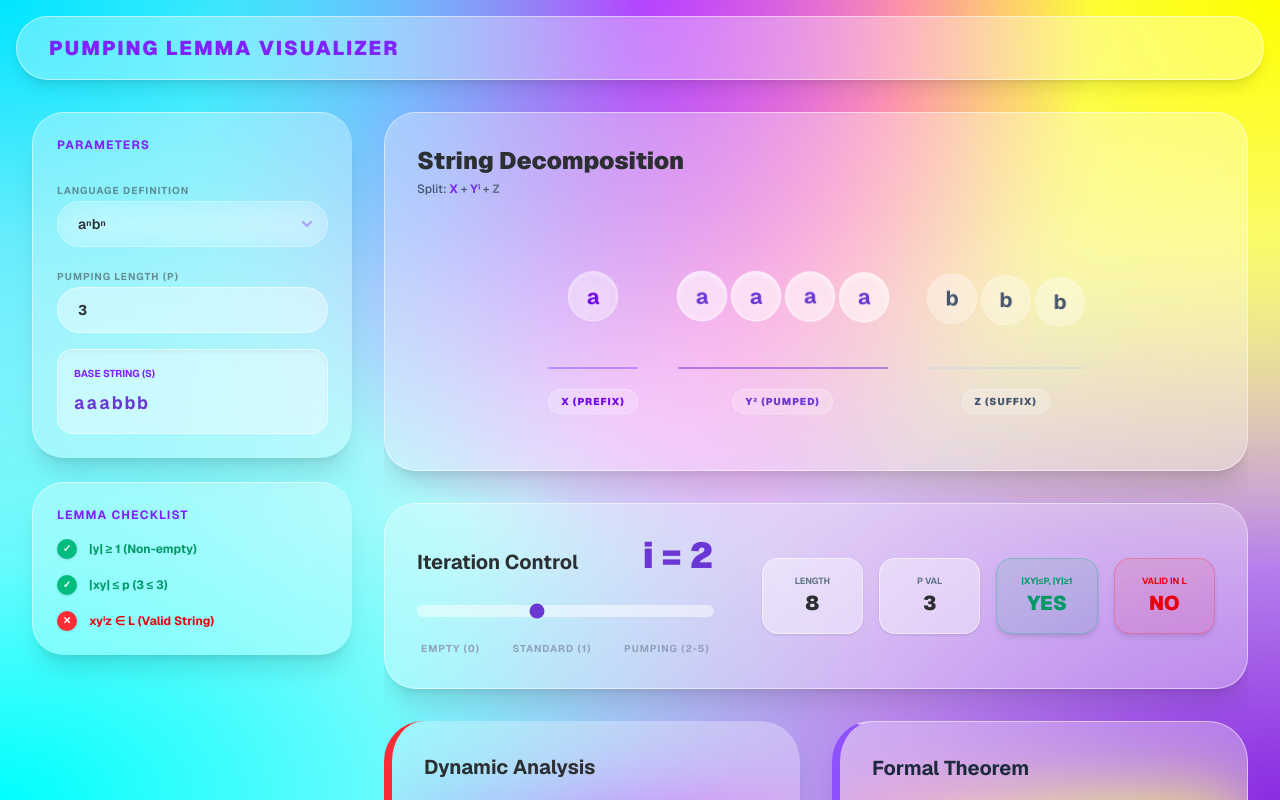
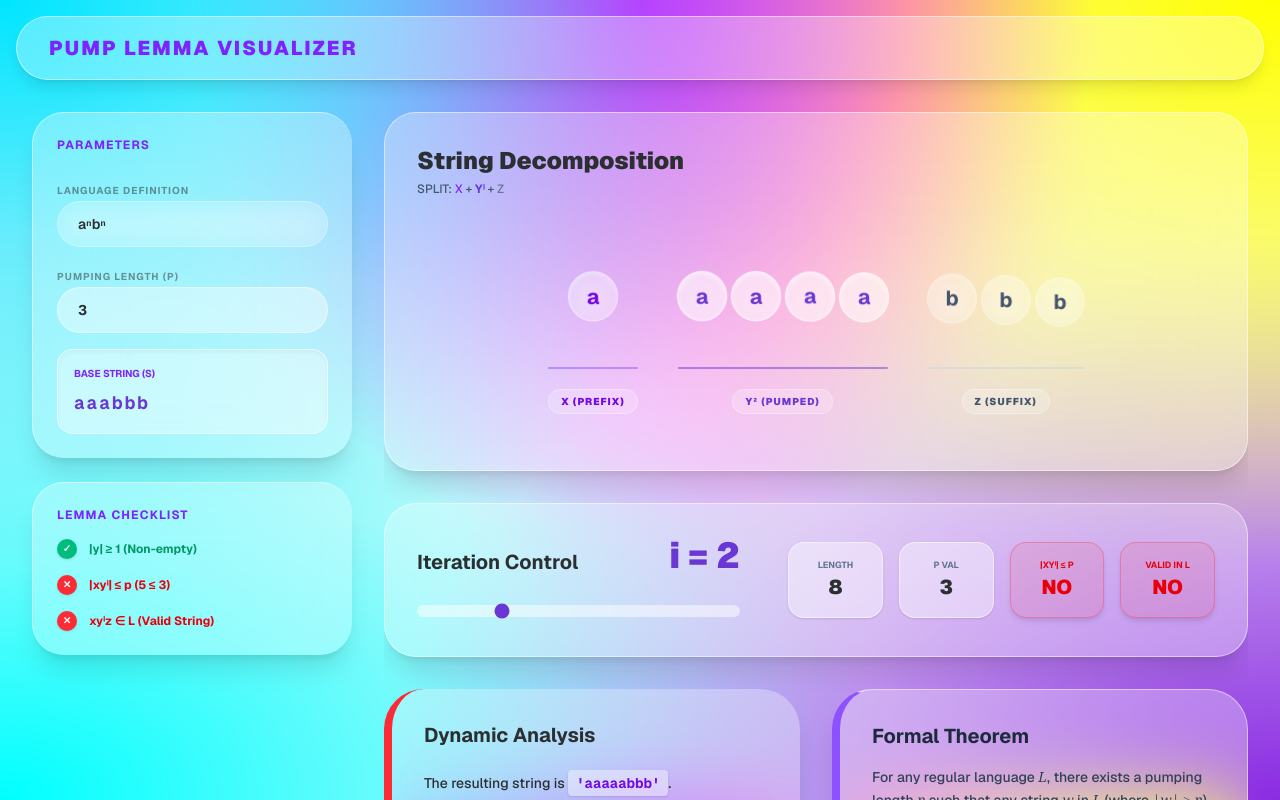
Before and after one commit to Yashmeet-3000/pumping-lemma-visualizer-TAFL, a Next.js app: page / in a window 1280 px wide. Shown: the top 800 px of the page. Built offline with nearby package versions, Linux system fonts and the light colour scheme.

Commit message:
Ui enhancements 1

```diff
--- a/src/app/page.js
+++ b/src/app/page.js
@@ -83,11 +83,14 @@ export default function Home() {
 
   const lang = LANGS[langKey];
   const { x, y, z, baseStr } = parts;
-  const pumped = lang.pump(x, y, z, i);
+  const pumpedY = y.repeat(i);
+  const pumped = x + pumpedY + z;
   const isValid = lang.check(pumped);
-  const xyValid = x.length + y.length <= p && y.length >= 1;
 
-  // --- Glass Bubble Node Component with Staggered Bounce ---
+  // Dynamic Calculation
+  const currentXYLength = x.length + pumpedY.length;
+  const xyValid = currentXYLength <= p && y.length >= 1;
+
   const NodeGroup = ({ chars, label, theme, delayStart = 0 }) => {
     const themes = {
       violet: { border: "border-white/40", text: "text-violet-700", bg: "bg-white/20 shadow-[inset_0_2px_4px_rgba(255,255,255,0.4)]", line: "bg-violet-500/50" },
@@ -143,12 +146,11 @@ export default function Home() {
       `}</style>
 
       <nav className="fixed top-0 left-0 right-0 z-50 flex justify-between items-center px-8 h-16 bg-white/30 backdrop-blur-xl rounded-full mt-4 mx-4 border border-white/50 shadow-lg">
-        <span className="text-xl font-black text-violet-600 tracking-widest uppercase">PUMPING LEMMA VISUALIZER</span>
+        <span className="text-xl font-black text-violet-600 tracking-widest uppercase">PUMP LEMMA VISUALIZER</span>
       </nav>
 
       <main className="pt-28 px-4 md:px-8 pb-8 flex flex-col md:flex-row gap-8 min-h-screen max-w-[1600px] mx-auto">
         <aside className="w-full md:w-80 flex flex-col gap-6 shrink-0">
-          {/* PARAMETERS PANEL */}
           <div className="bg-white/30 backdrop-blur-2xl rounded-[2rem] border-l border-t border-white/50 shadow-xl p-6 flex flex-col gap-6">
             <h2 className="uppercase text-xs tracking-widest text-violet-600 font-bold">Parameters</h2>
             <div className="space-y-4">
@@ -162,9 +164,6 @@ export default function Home() {
                   >
                     {Object.entries(LANGS).map(([key, val]) => <option key={key} value={key} className="bg-white text-slate-800">{val.label}</option>)}
                   </select>
-                  <div className="absolute right-4 top-1/2 -translate-y-1/2 pointer-events-none opacity-40 text-violet-600">
-                    <svg width="10" height="6" viewBox="0 0 10 6" fill="none"><path d="M1 1L5 5L9 1" stroke="currentColor" strokeWidth="2" strokeLinecap="round" strokeLinejoin="round"/></svg>
-                  </div>
                 </div>
               </div>
               <div className="space-y-2">
@@ -178,7 +177,6 @@ export default function Home() {
             </div>
           </div>
 
-          {/* CHECKLIST PANEL */}
           <div className="bg-white/30 backdrop-blur-2xl rounded-[2rem] border-l border-t border-white/50 shadow-xl p-6">
              <h2 className="uppercase text-xs tracking-widest text-violet-600 font-bold mb-4">Lemma Checklist</h2>
              <ul className="space-y-4">
@@ -186,12 +184,15 @@ export default function Home() {
                     <span className="w-5 h-5 flex items-center justify-center bg-emerald-500 text-white rounded-full text-[10px] shadow-sm">✓</span>
                     |y| ≥ 1 (Non-empty)
                 </li>
-                <li className={`flex items-center gap-3 text-xs font-bold transition-colors duration-300 ${xyValid ? 'text-emerald-600' : 'text-red-600'}`}>
-                    <span className={`w-5 h-5 flex items-center justify-center rounded-full text-[10px] text-white shadow-sm transition-colors ${xyValid ? 'bg-emerald-500' : 'bg-red-500'}`}>
-                        {xyValid ? '✓' : '✕'}
-                    </span>
-                    |xy| ≤ p ({x.length + y.length} ≤ {p})
+                {/* Rule 2 with Spin Effect */}
+                <li className={`flex items-center gap-3 text-xs font-bold transition-all duration-500 ${xyValid ? 'text-emerald-600' : 'text-red-600'}`}>
+                    <div className="relative w-5 h-5 transition-all duration-500" style={{ transform: xyValid ? 'rotateY(0deg)' : 'rotateY(180deg)', transformStyle: 'preserve-3d' }}>
+                        <span className="absolute inset-0 flex items-center justify-center bg-emerald-500 text-white rounded-full text-[10px] shadow-sm" style={{ backfaceVisibility: 'hidden' }}>✓</span>
+                        <span className="absolute inset-0 flex items-center justify-center bg-red-500 text-white rounded-full text-[10px] shadow-sm" style={{ backfaceVisibility: 'hidden', transform: 'rotateY(180deg)' }}>✕</span>
+                    </div>
+                    |xyⁱ| ≤ p ({currentXYLength} ≤ {p})
                 </li>
+                {/* Rule 3 with Spin Effect */}
                 <li className={`flex items-center gap-3 text-xs font-bold transition-all duration-500 ${isValid ? 'text-emerald-600' : 'text-red-600'}`}>
                     <div className="relative w-5 h-5 transition-all duration-500" style={{ transform: isValid ? 'rotateY(0deg)' : 'rotateY(180deg)', transformStyle: 'preserve-3d' }}>
                         <span className="absolute inset-0 flex items-center justify-center bg-emerald-500 text-white rounded-full text-[10px] shadow-sm" style={{ backfaceVisibility: 'hidden' }}>✓</span>
@@ -204,21 +205,19 @@ export default function Home() {
         </aside>
 
         <section className="flex-1 flex flex-col gap-8 overflow-hidden">
-          {/* VISUALIZER STAGE */}
           <div className="bg-white/30 backdrop-blur-2xl border border-white/50 rounded-[2rem] p-8 shadow-xl relative overflow-hidden">
             <h1 className="text-2xl font-black mb-1">String Decomposition</h1>
-            <p className="text-xs font-medium text-slate-600 mb-8">Split: <span className="text-violet-600 font-bold uppercase">x</span> + <span className="text-[#6a37d4] font-bold uppercase">yⁱ</span> + <span className="text-slate-500 font-bold uppercase">z</span></p>
+            <p className="text-xs font-medium text-slate-600 mb-8 uppercase">Split: <span className="text-violet-600">x</span> + <span className="text-[#6a37d4] font-bold">yⁱ</span> + <span className="text-slate-500">z</span></p>
 
             <div className="w-full overflow-x-auto py-12 pb-6 [&::-webkit-scrollbar]:h-2.5 [&::-webkit-scrollbar-track]:bg-white/20 [&::-webkit-scrollbar-track]:rounded-full [&::-webkit-scrollbar-thumb]:bg-violet-400 [&::-webkit-scrollbar-thumb]:rounded-full">
               <div className="flex items-end gap-10 mx-auto w-max px-8">
                 <NodeGroup chars={x.split('')} label="X (PREFIX)" theme="violet" />
-                <NodeGroup chars={y.repeat(i).split('')} label={`Y${SUPS[i] || i} (PUMPED)`} theme="primary" delayStart={x.length} />
-                <NodeGroup chars={z.split('')} label="Z (SUFFIX)" theme="slate" delayStart={x.length + y.length * i} />
+                <NodeGroup chars={pumpedY.split('')} label={`Y${SUPS[i] || i} (PUMPED)`} theme="primary" delayStart={x.length} />
+                <NodeGroup chars={z.split('')} label="Z (SUFFIX)" theme="slate" delayStart={x.length + pumpedY.length} />
               </div>
             </div>
           </div>
 
-          {/* CONTROLS */}
           <div className="bg-white/30 backdrop-blur-2xl border border-white/50 rounded-[2rem] p-8 shadow-xl">
              <div className="flex flex-col xl:flex-row gap-12 items-center">
                 <div className="flex-1 w-full space-y-6">
@@ -226,21 +225,16 @@ export default function Home() {
                       <h3 className="font-bold text-xl">Iteration Control</h3>
                       <div className="text-[#6a37d4] font-black text-4xl">i = {i}</div>
                    </div>
-                   <input type="range" min="0" max="5" value={i} onChange={(e) => setI(parseInt(e.target.value))} className="w-full h-3 bg-white/50 rounded-full appearance-none cursor-pointer accent-[#6a37d4]" />
-                   <div className="flex justify-between text-[10px] font-bold text-slate-400 uppercase tracking-widest px-1">
-                      <span>Empty (0)</span>
-                      <span>Standard (1)</span>
-                      <span>Pumping (2-5)</span>
-                   </div>
+                   <input type="range" min="1" max="5" value={i} onChange={(e) => setI(parseInt(e.target.value))} className="w-full h-3 bg-white/50 rounded-full appearance-none cursor-pointer accent-[#6a37d4]" />
                 </div>
                 <div className="grid grid-cols-2 lg:grid-cols-4 gap-4 w-full xl:w-auto font-bold text-center">
                    <div className="px-6 py-4 bg-white/40 border border-white/50 rounded-2xl shadow-sm"><div className="text-[9px] text-slate-500 uppercase">Length</div><div className="text-xl font-black">{pumped.length}</div></div>
                    <div className="px-6 py-4 bg-white/40 border border-white/50 rounded-2xl shadow-sm"><div className="text-[9px] text-slate-500 uppercase">P Val</div><div className="text-xl font-black">{p}</div></div>
-                   <div className={`px-6 py-4 border rounded-2xl shadow-md ${xyValid ? 'bg-emerald-500/10 border-emerald-500/30 text-emerald-600' : 'bg-red-500/10 border-red-500/30 text-red-600'}`}>
-                      <div className="text-[9px] uppercase">|xy|≤p, |y|≥1</div>
+                   <div className={`px-6 py-4 border rounded-2xl shadow-md transition-all duration-300 ${xyValid ? 'bg-emerald-500/10 border-emerald-500/30 text-emerald-600' : 'bg-red-500/10 border-red-500/30 text-red-600'}`}>
+                      <div className="text-[9px] uppercase">|xyⁱ| ≤ p</div>
                       <div className="text-xl font-black">{xyValid ? 'YES' : 'NO'}</div>
                    </div>
-                   <div className={`px-6 py-4 border rounded-2xl shadow-md ${isValid ? 'bg-emerald-500/10 border-emerald-500/30 text-emerald-600' : 'bg-red-500/10 border-red-500/30 text-red-600'}`}>
+                   <div className={`px-6 py-4 border rounded-2xl shadow-md transition-all duration-300 ${isValid ? 'bg-emerald-500/10 border-emerald-500/30 text-emerald-600' : 'bg-red-500/10 border-red-500/30 text-red-600'}`}>
                       <div className="text-[9px] uppercase">Valid in L</div>
                       <div className="text-xl font-black">{isValid ? 'YES' : 'NO'}</div>
                    </div>
@@ -248,24 +242,19 @@ export default function Home() {
              </div>
           </div>
 
-          {/* DYNAMIC ANALYSIS & FORMAL THEOREM */}
           <div className="grid lg:grid-cols-2 gap-8">
-             {/* UPDATED DYNAMIC ANALYSIS DIV (Matches Image) */}
              <div className={`bg-white/30 backdrop-blur-2xl rounded-[2.5rem] p-8 shadow-xl border-l-8 transition-all duration-500 flex flex-col justify-between ${isValid ? 'border-l-emerald-500' : 'border-l-red-500'}`}>
                 <div>
                   <h4 className="font-bold text-xl mb-6">Dynamic Analysis</h4>
                   <div className="space-y-6">
-                    <p className="text-sm font-medium">
-                      The resulting string is <span className="font-mono font-bold text-violet-700 bg-white/40 px-2 py-1 rounded shadow-sm">'{pumped}'</span>.
-                    </p>
+                    <p className="text-sm font-medium">The resulting string is <span className="font-mono font-bold text-violet-700 bg-white/40 px-2 py-1 rounded shadow-sm">'{pumped}'</span>.</p>
                     <p className="text-sm font-medium leading-relaxed">
                       {isValid
                         ? `This string satisfies the condition. The condition for ${lang.label} is currently maintained.`
-                        : <span>This string <span className="font-bold text-red-600">VIOLATES</span> the condition. This proves the language is <span className="font-bold text-red-600 text-base">NOT regular</span>.</span>}
+                        : <span>This string <span className="font-bold text-red-600 uppercase tracking-tight">Violates</span> the condition. This proves the language is <span className="font-bold text-red-600 text-base">NOT regular</span>.</span>}
                     </p>
                   </div>
                 </div>
-
                 <div className="mt-8">
                   <div className={`inline-block px-6 py-2 rounded-full text-[10px] font-black uppercase tracking-widest shadow-sm ${isValid ? 'bg-emerald-500/20 text-emerald-700' : 'bg-red-500/20 text-red-700'}`}>
                     {isValid ? "Condition Maintained" : "Pumping Lemma Disproved"}
@@ -273,7 +262,6 @@ export default function Home() {
                 </div>
              </div>
 
-             {/* FORMAL THEOREM BLOCK */}
              <div className="bg-white/30 backdrop-blur-2xl rounded-[2.5rem] p-8 border-l-8 border-l-violet-500 border-t border-r border-b border-white/50 shadow-xl">
               <h4 className="font-bold text-xl text-slate-800 mb-4">Formal Theorem</h4>
               <p className="text-sm text-slate-700 leading-relaxed font-medium">
```
